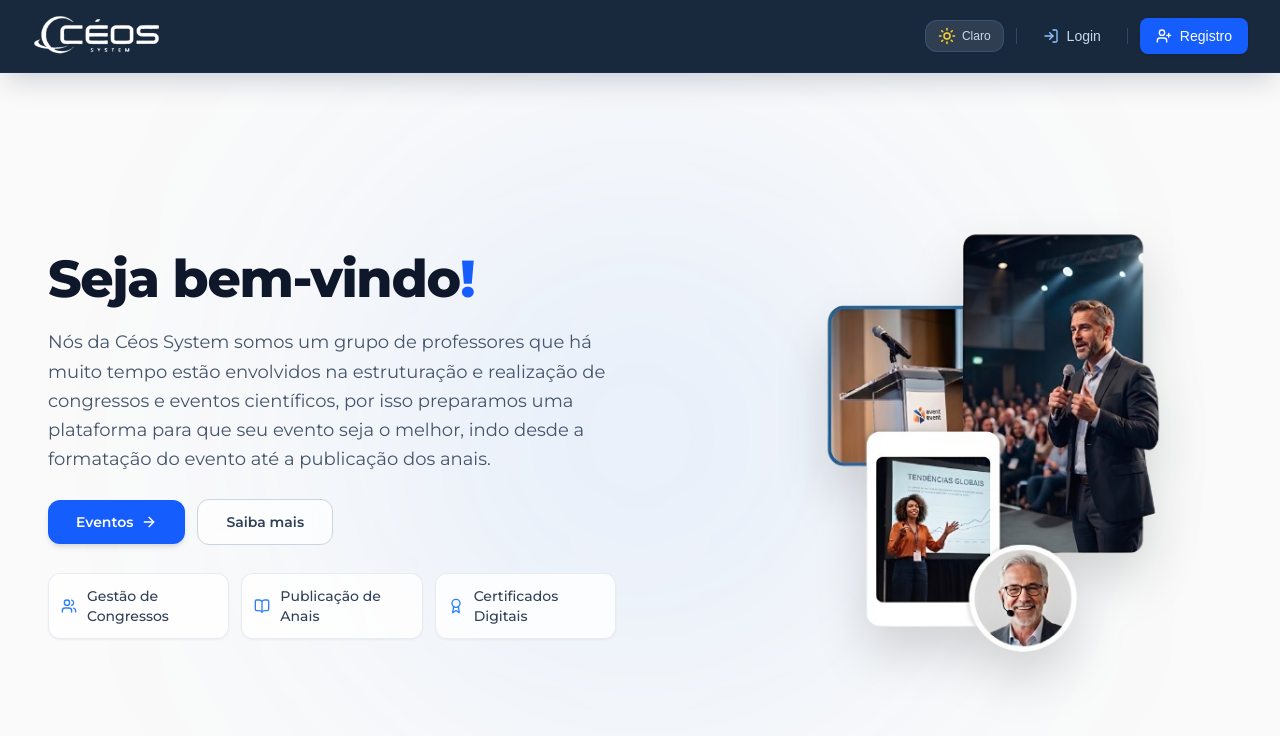
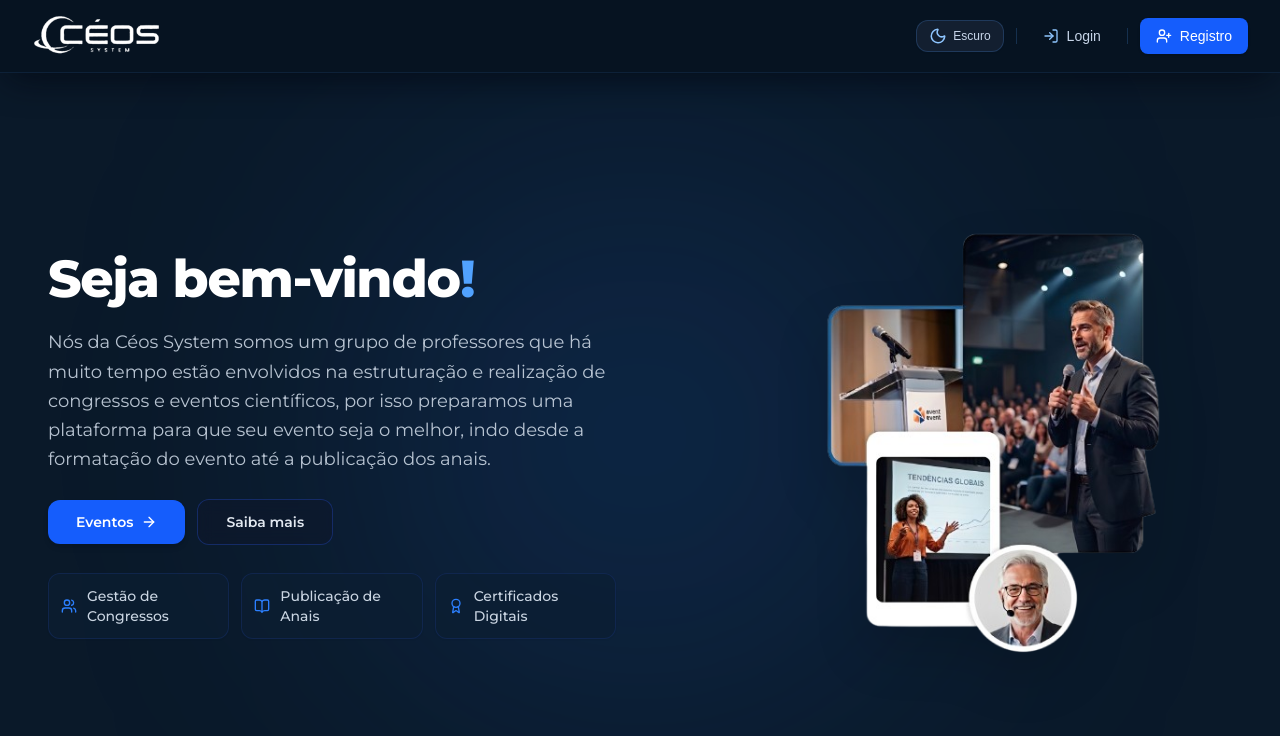
Before and after one commit to Gabrar/ceossystem, a Next.js app: page / in a window 1280 px wide. Shown: the top 736 px of the page. Built offline with nearby package versions, Linux system fonts and the light colour scheme.

Commit message:
Adição da lógica de troca de temas ao layout da página

```diff
--- a/app/layout.tsx
+++ b/app/layout.tsx
@@ -19,17 +19,38 @@ const montserrat = Montserrat({
 });
 
 export const metadata: Metadata = {
-  title: "Create Next App",
-  description: "Generated by create next app",
+  title: "Céos System | Plataforma de Congressos e Eventos Científicos",
+  description: "Estruturação e realização de congressos e eventos científicos, da formatação até a publicação dos anais.",
 };
 
 export default function RootLayout({ children }: LayoutProps<"/">) {
   return (
     <html
-      lang="en"
-      className={`${geistSans.variable} ${geistMono.variable} ${montserrat.variable} h-full antialiased`}
+      lang="pt-BR"
+      className={`${geistSans.variable} ${geistMono.variable} ${montserrat.variable} h-full antialiased dark`}
+      suppressHydrationWarning
     >
-      <body className="min-h-full flex flex-col">
+      <head>
+        <script
+          dangerouslySetInnerHTML={{
+            __html: `
+              (function() {
+                try {
+                  var storedTheme = localStorage.getItem('theme');
+                  if (storedTheme === 'light') {
+                    document.documentElement.classList.remove('dark');
+                    document.documentElement.classList.add('light');
+                  } else {
+                    document.documentElement.classList.add('dark');
+                    document.documentElement.classList.remove('light');
+                  }
+                } catch (e) {}
+              })();
+            `,
+          }}
+        />
+      </head>
+      <body className="min-h-full flex flex-col bg-[#fafafa] dark:bg-[#0a1929] text-slate-900 dark:text-slate-100 transition-colors duration-200">
         <Navbar />
         {children}
       </body>
```
